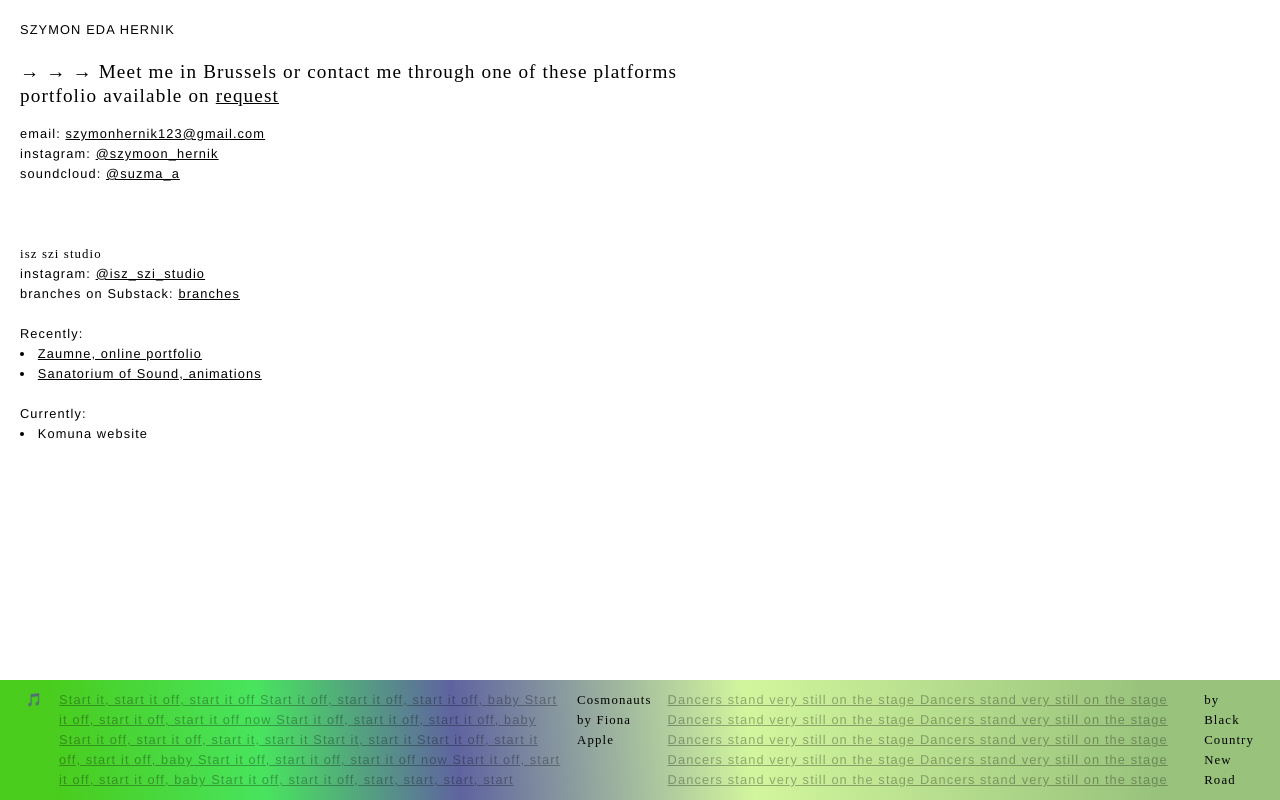
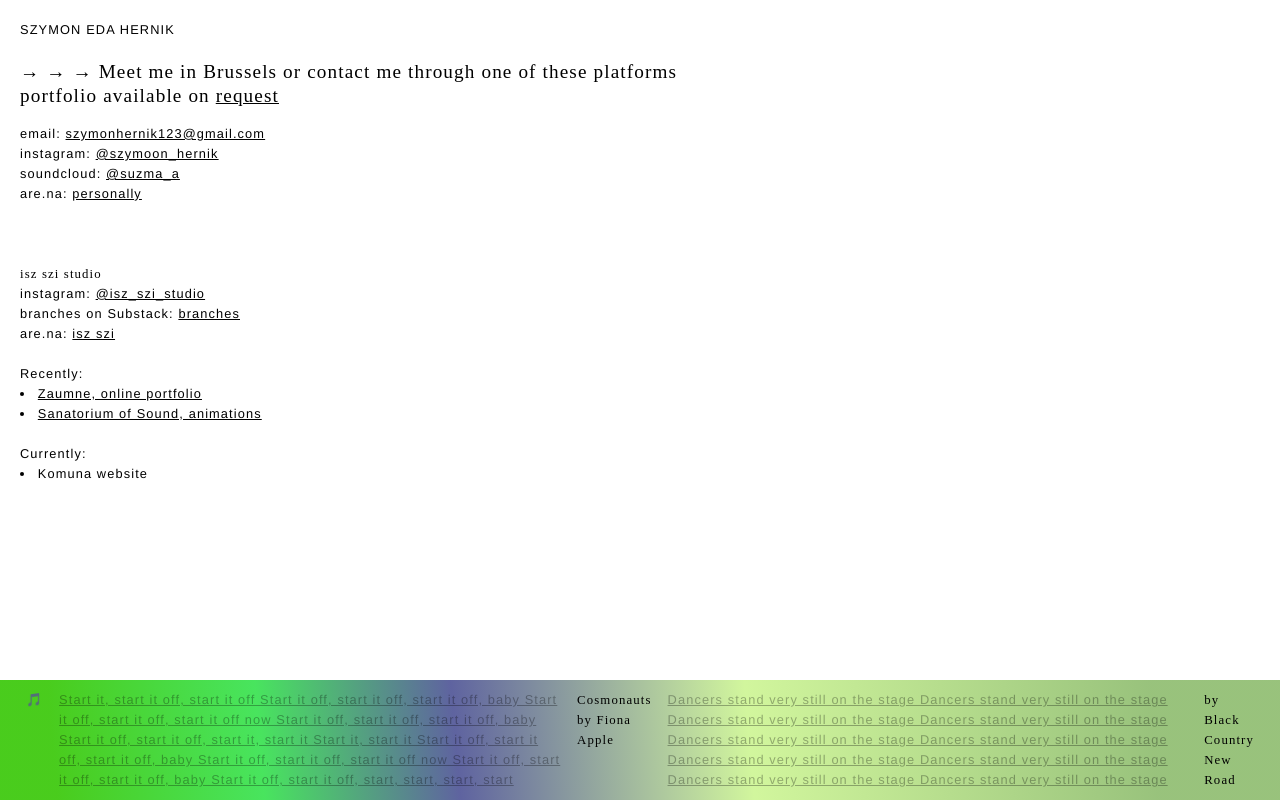
Before and after one commit to szymonhernik/szymon-eda-web, a plain HTML site: page index.html in a window 1280 px wide. Drawn offline with Linux system fonts and the light colour scheme; a web font is replaced by a local one.

Commit message:
new links

```diff
--- a/index.html
+++ b/index.html
@@ -50,6 +50,12 @@
             <p>
               soundcloud: <a href="https://soundcloud.com/suzma_a">@suzma_a</a>
             </p>
+            <p>
+              are.na:
+              <a href="https://www.are.na/szy-her/personally-xnd4-lmpo8"
+                >personally</a
+              >
+            </p>
           </div>
           <br />
           <br />
@@ -67,6 +73,11 @@
               branches on Substack:
 
               <a href="https://substack.com/@iszszistudio">branches</a>
+            </p>
+            <p>
+              are.na:
+
+              <a href="https://www.are.na/isz-szi/channels">isz szi</a>
             </p>
             <br />
             <p>Recently:</p>
```
